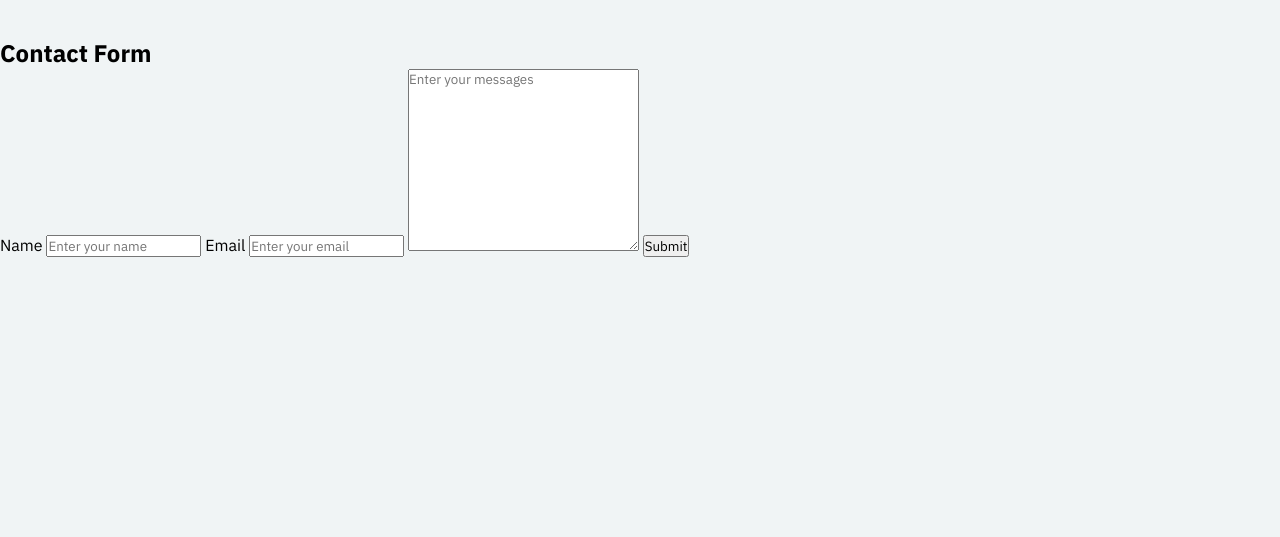
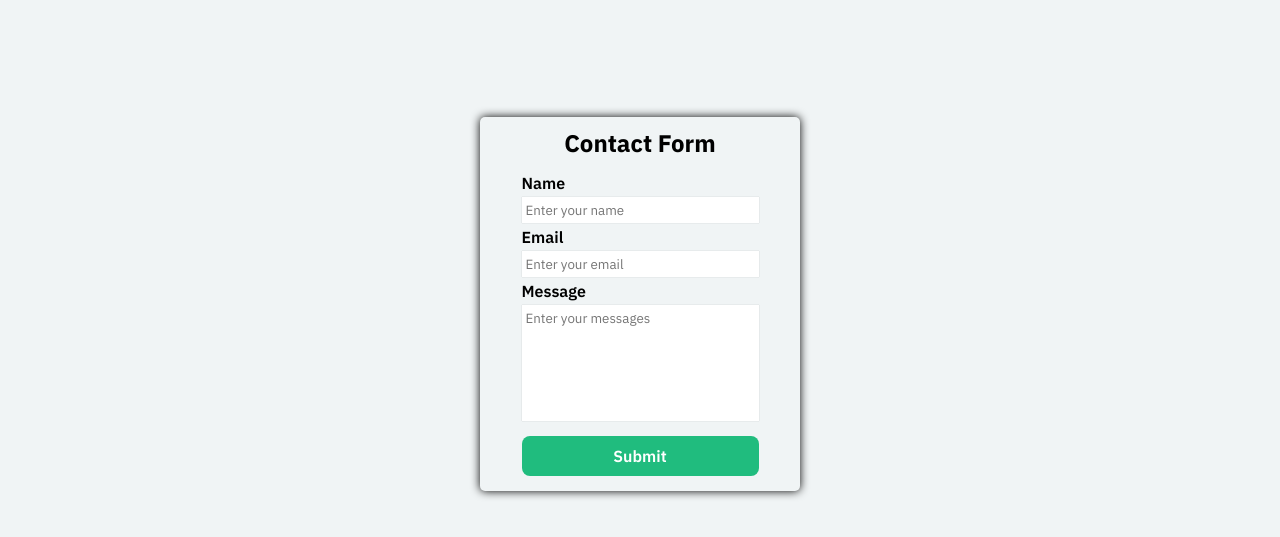
Before and after one commit to sounak999/FSWD-2023, a plain HTML site: page 2. PW - CSS/11th_Feb/Medifine/contact.html in a window 1280 px wide. Shown: the part 83-620 px from the top of the page. Drawn offline with Linux system fonts and the light colour scheme.

Commit message:
all files done

```diff
--- a/2. PW - CSS/11th_Feb/Medifine/contact.html
+++ b/2. PW - CSS/11th_Feb/Medifine/contact.html
@@ -8,10 +8,12 @@
     <title>Medifine</title>
     <!-- Link CSS -->
     <link rel="stylesheet" href="./styles/common.css">
+    <link rel="stylesheet" href="./styles/contact.css">
     <!-- Google Font -->
     <link rel="preconnect" href="https://fonts.googleapis.com">
     <link rel="preconnect" href="https://fonts.gstatic.com" crossorigin>
-    <link href="https://fonts.googleapis.com/css2?family=IBM+Plex+Sans:wght@300;400;500;600;700&display=swap" rel="stylesheet">
+    <link href="https://fonts.googleapis.com/css2?family=IBM+Plex+Sans:wght@300;400;500;600;700&display=swap"
+        rel="stylesheet">
 </head>
 
 <body>
@@ -27,23 +29,28 @@
 
     </header>
     <main>
-        <section class="contact-section">
         <div class="form-box">
             <h1>Contact Form</h1>
             <form action="">
+                <div class="form-field">
                     <label for="your-name">Name</label>
                     <input type="text" name="name" id="your-name" placeholder="Enter your name">
+                </div>
 
+                <div class="form-field">
                     <label for="your-email">Email</label>
                     <input type="email" name="email" id="your-email" placeholder="Enter your email">
+                </div>
 
-                    <label for=""></label>
-                    <textarea name="message" id="your-msg" cols="30" rows="10" placeholder="Enter your messages"></textarea>
+                <div class="form-field">
+                    <label for="your-msg">Message</label>
+                    <textarea name="message" id="your-msg" cols="30" rows="6"
+                        placeholder="Enter your messages"></textarea>
+                </div>
 
                 <button type="submit">Submit</button>
             </form>
         </div>
-        </section>
     </main>
 </body>
 
--- a/2. PW - CSS/11th_Feb/Medifine/styles/about.css
+++ b/2. PW - CSS/11th_Feb/Medifine/styles/about.css
@@ -19,7 +19,7 @@ main {
     display: inline-block;
     border: none;
     border-radius: 6px;
-    box-shadow: 0 0 10px black;
+    box-shadow: 0 0 10px #000000;
     height: 70px;
     width: 130px;
     margin: 10px 15px;
--- a/2. PW - CSS/11th_Feb/Medifine/styles/contact.css
+++ b/2. PW - CSS/11th_Feb/Medifine/styles/contact.css
@@ -0,0 +1,59 @@
+main {
+    display: flex;
+    justify-content: center;
+}
+
+.form-box {
+    box-shadow: 0 0 10px #000000;
+    border-radius: 5px;
+    display: flex;
+    flex-direction: column;
+    align-items: center;
+    margin-top: 80px;
+    row-gap: 10px;
+    width: 25vw;
+}
+
+.form-box h1 {
+    font-size: 24px;
+    margin-top: 10px;
+}
+
+form label, form input {
+    display: block;
+}
+
+.form-field {
+    display: flex;
+    flex-direction: column;
+    align-items: start;
+}
+
+.form-field label {
+    font-weight: 600;
+    margin: 4px 0;
+}
+
+textarea, .form-field input {
+    border: none;
+    box-shadow: 0 0 0.6px #414141;
+    padding: 4px;
+    width: 100%;
+}
+
+#your-msg {
+    resize: none;
+    overflow: auto;
+}
+
+.form-box button {
+    color: #fff;
+    background-color: #20bc7e;
+    border: none;
+    border-radius: 8px;
+    font-weight: 600;
+    font-size: 16px;
+    padding: 10px;
+    margin: 15px 0;
+    width: 100%;
+}
--- a/2. PW - CSS/11th_Feb/Medifine/styles/index.css
+++ b/2. PW - CSS/11th_Feb/Medifine/styles/index.css
@@ -47,13 +47,13 @@ img[alt="top-img"] {
 }
 
 img[alt="bottom-img"] {
-    position: relative;
+    position: absolute;
     left: 53%;
     bottom: 68px;
 }
 
 img[alt="mouse-img"] {
-    position: relative;
+    position: absolute;
     left: 55%;
     bottom: 20px;
 }
```
Lines whose indentation alone changed are shown as unchanged.
